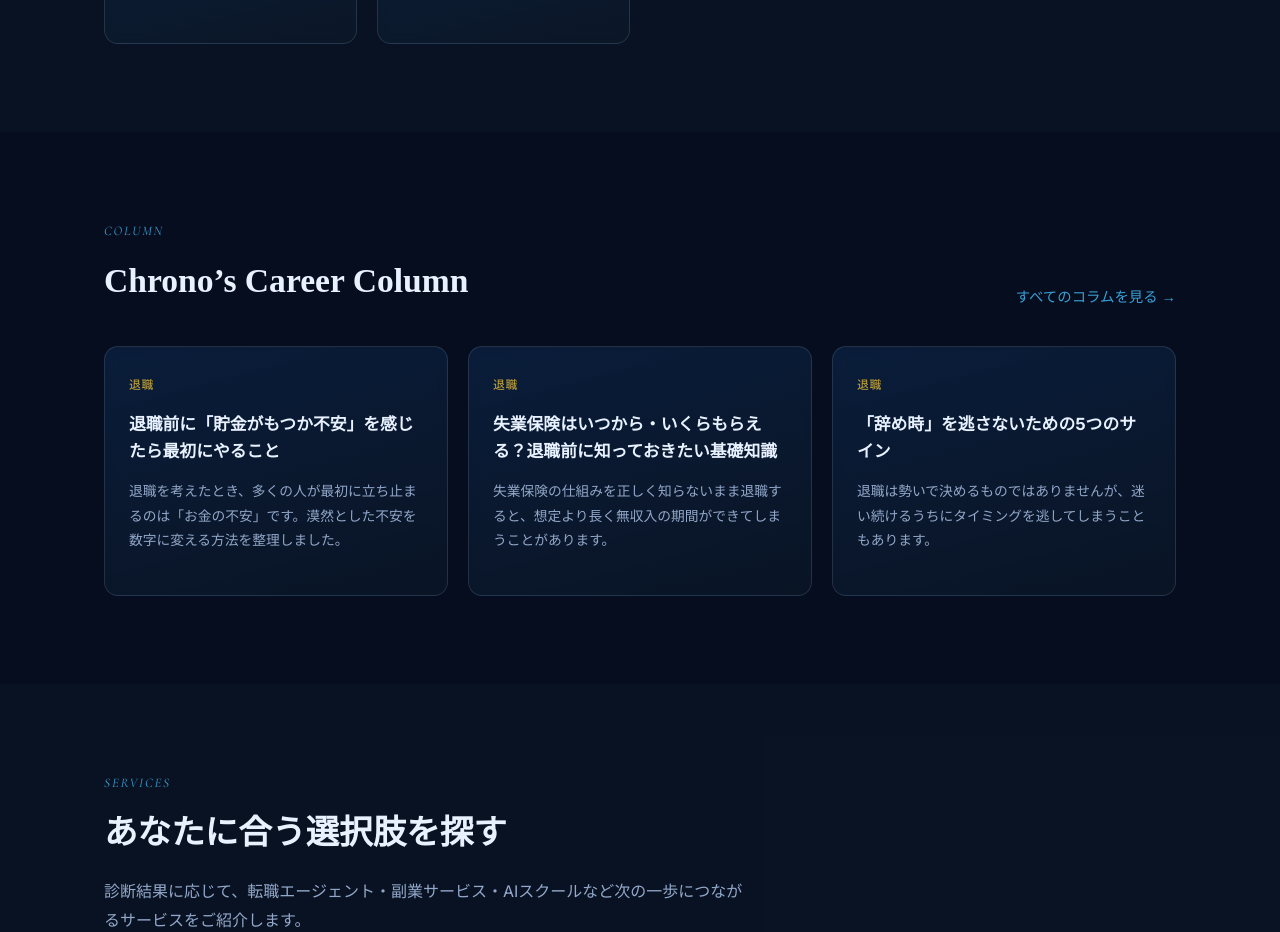
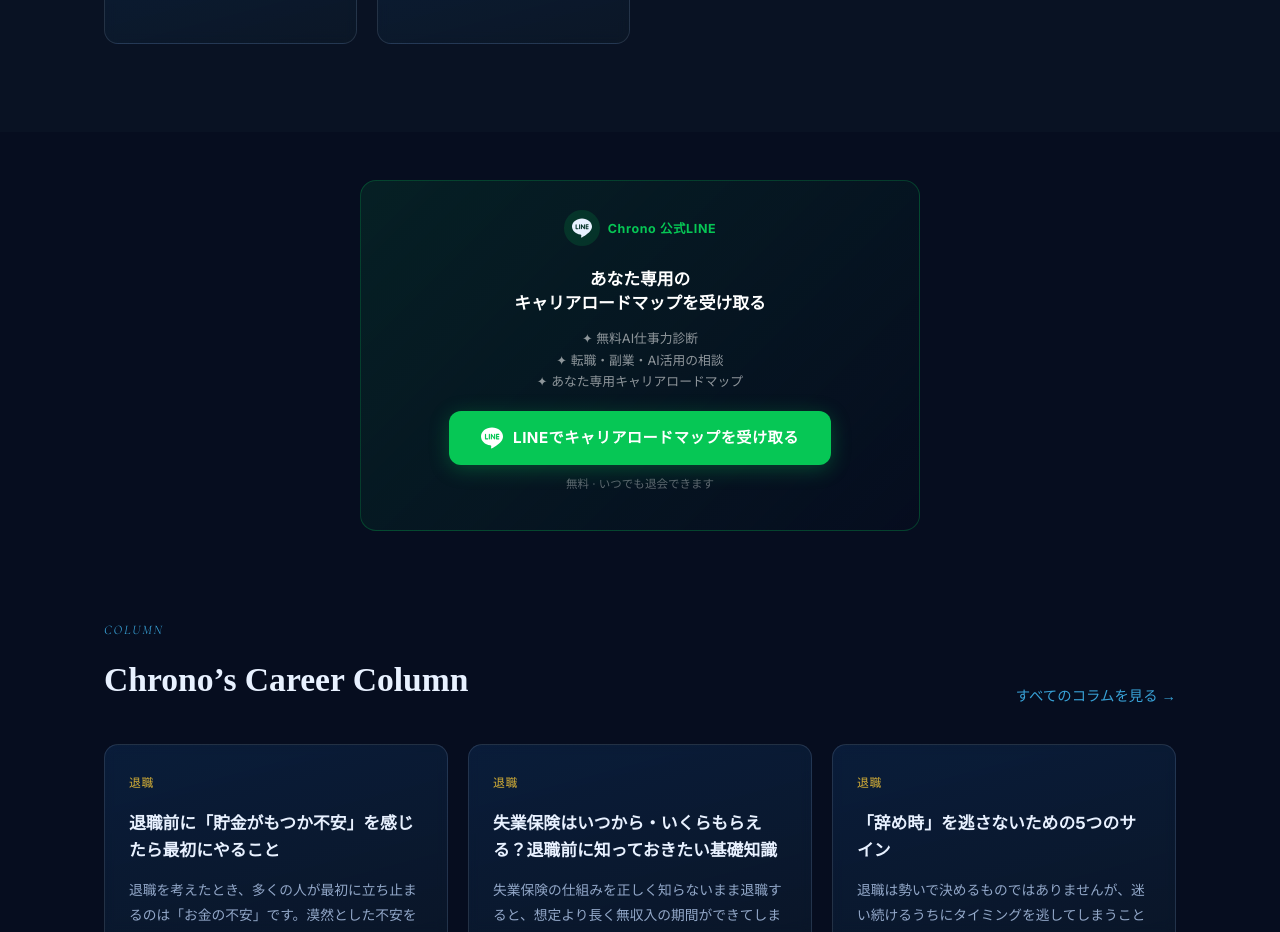
Before and after one commit to sincere1229/career-timetravel, a Next.js app: page / in a window 1280 px wide. Shown: the part 2060-2992 px from the top of the page. Built offline with nearby package versions, Linux system fonts and the light colour scheme; no server answers.

Commit message:
Update page.tsx

```diff
--- a/src/app/page.tsx
+++ b/src/app/page.tsx
@@ -1,4 +1,5 @@
 import Link from 'next/link';
+import LineCTA from '@/components/LineCTA';
 import ClockDial from '@/components/ClockDial';
 import { diagnosisList, getDiagnosisUrl } from '@/lib/diagnosisMeta';
 import { columns } from '@/lib/columns';
@@ -181,6 +182,15 @@
         </div>
       </section>
 
+      {/* LINE導線 */}
+      <section style={{ padding: '48px 20px 0', maxWidth: 600, margin: '0 auto' }}>
+        <LineCTA
+          source="top"
+          variant="full"
+          label="LINEでキャリアロードマップを受け取る"
+        />
+      </section>
+
       {/* 4. コラム導線 */}
       <section className="section">
         <div className="container">
```
